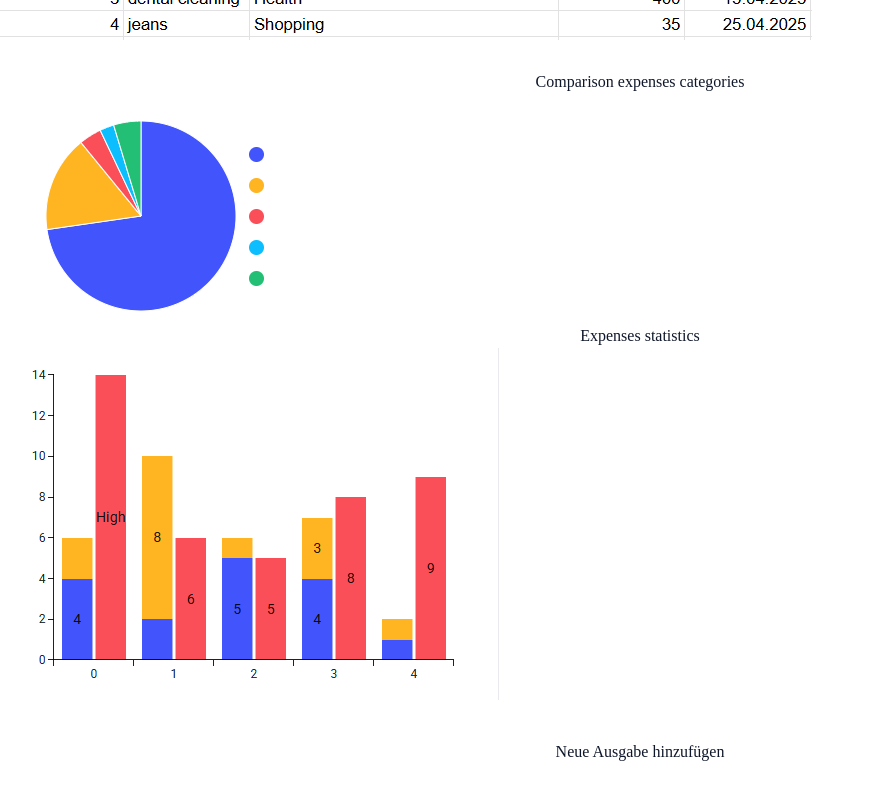
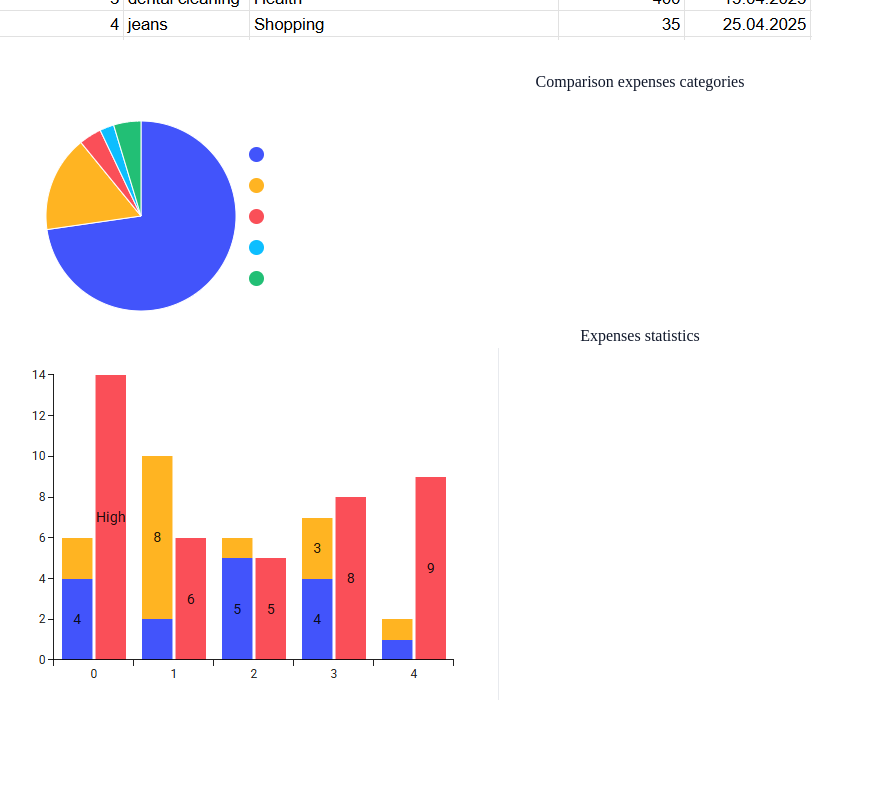
Before and after one commit to Fazsuzsa/Budget_Ausgaben_App, a React (Create React App) app in the folder frontend/: page / in a window 1280 px wide. Shown: the part 228-1028 px from the top of the page, without its empty margins (0-875 px from the left). After the commit the page ends 928 px from the top, so only its background shows below. Built offline with nearby package versions, Linux system fonts and the light colour scheme.

Commit message:
verbesserung

```diff
--- a/frontend/src/App.js
+++ b/frontend/src/App.js
@@ -1,6 +1,5 @@
 import React from "react";
 
-import AddExpenseForm from "./AddExpense";
 import Navbar from "./components/Navbar";
 import sampleTable from "./assets/images/sampleTable.png";
 import barChart from "./assets/images/barChart.png";
@@ -33,8 +32,6 @@ const App = () => {
           <img src={barChart} alt="Expenses statistics" />
         </div>
       </div>
-      {/* Button zum Einblenden des Formulars */}
-      <AddExpenseForm />
     </>
   );
 };
--- a/frontend/src/components/Expenses.js
+++ b/frontend/src/components/Expenses.js
@@ -1,5 +1,6 @@
 import React, { useEffect, useState } from "react";
 import Navbar from "./Navbar";
+import AddExpenseForm from "./AddExpense";
 
 function Expenses() {
   const [expenses, setExpenses] = useState([]);
@@ -60,6 +61,8 @@ function Expenses() {
           </tbody>
         </table>
       )}
+            {/* Button zum Einblenden des Formulars */}
+            <AddExpenseForm />
     </>
   );
 }
```
Also changed, not shown: frontend/src/components/AddExpense.js (renamed from frontend/src/AddExpense.js).
